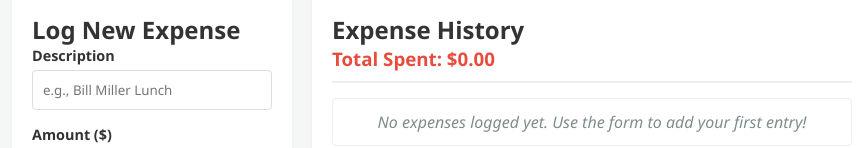
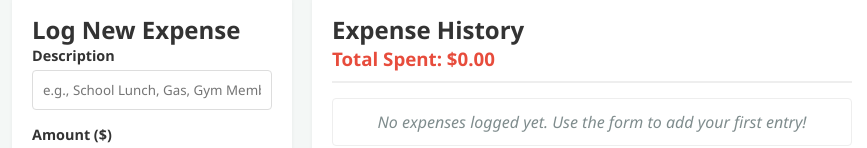
Before and after one commit to Mikeyphone/FinancialManagementApp, a React (Vite) app in the folder expense-manager/: page / in a window 1280 px wide. Shown: the part 121-269 px from the top of the page, without its empty margins (198-1065 px from the left). Built offline with nearby package versions, Linux system fonts and the light colour scheme.

Commit message:
Updated code formating

```diff
--- a/expense-manager/src/ExpenseForm.jsx
+++ b/expense-manager/src/ExpenseForm.jsx
@@ -34,7 +34,7 @@ function ExpenseForm({ onAddExpense }) {
             type="text"
             value={title}
             onChange={(e) => setTitle(e.target.value)}
-            placeholder="e.g., Bill Miller Lunch"
+            placeholder="e.g., School Lunch, Gas, Gym Membership"
           />
         </div>
         <div className="form-group">
```
